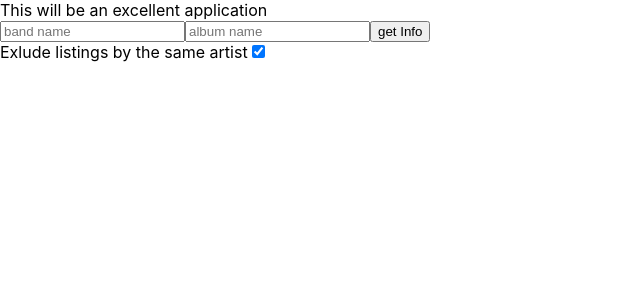
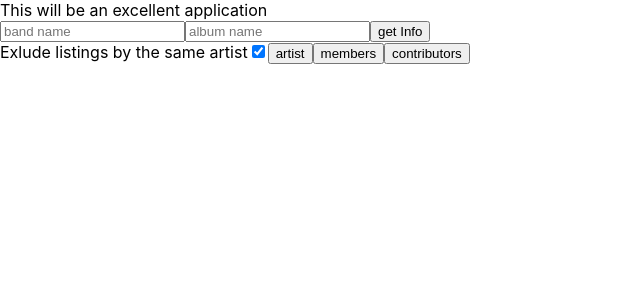
Before and after one commit to EricLusk-Jopson/vinylPeriphery, a React (Create React App) app: page / in a window 1280 px wide. Shown: the top 300 px of the page, without its empty margins (0-640 px from the left). Built offline with nearby package versions, Linux system fonts and the light colour scheme.

Commit message:
artist record search functions

```diff
--- a/src/App.js
+++ b/src/App.js
@@ -11,15 +11,46 @@ function App() {
   });
   const { band, album } = formData;
 
-  const bandReleases = (band) => {
+  const consumer_key = "owJjvljKmrcdSbXFVPTu";
+  const consumer_secret = "wgJurrmQFbROAyrmByuLrZMRMhDznPaK";
+  const search_url = "https://api.discogs.com/database/search?";
+
+  // console.log(process.env.SEARCH_URL);
+
+  const getSearchResult = async () => {
+    return await fetch(
+      `https://api.discogs.com/database/search?release_title=${album}&artist=${band}&type=release&sort=year&sort_order=asc&key=owJjvljKmrcdSbXFVPTu&secret=wgJurrmQFbROAyrmByuLrZMRMhDznPaK`
+    ).then((res) => res.json());
+  };
+
+  const bandReleases = async () => {
+    console.log("searching for band...");
+    const response = await getSearchResult();
+    console.log(response);
+    console.log(response.results);
+    const release = await fetch(response.results[0].resource_url).then((res) =>
+      res.json()
+    );
+    console.log(release);
+    const artists = await Promise.all(
+      release.artists.map(async (artist) => {
+        return await fetch(artist.resource_url).then((res) => res.json());
+      })
+    );
+    console.log(artists);
+    const artistReleases = await Promise.all(
+      artists.map(async (artist) => {
+        return await fetch(artist.releases_url).then((res) => res.json());
+      })
+    );
+    console.log(artistReleases);
+  };
+
+  const memberReleases = async (band) => {
     console.log("searching for band...");
   };
 
-  const memberReleases = (band) => {
-    console.log("searching for band...");
-  };
-
-  const albumContributorReleases = (band, album) => {
+  const albumContributorReleases = async (band, album) => {
     console.log("searching for album...");
   };
 
@@ -224,6 +255,9 @@ function App() {
         checked={excludeArtist}
         onChange={toggleArtistExclusion}
       ></input>
+      <button onClick={bandReleases}>artist</button>
+      <button onClick={memberReleases}>members</button>
+      <button onClick={albumContributorReleases}>contributors</button>
       <div>
         {displayResults.map((result) => (
           <>
```
